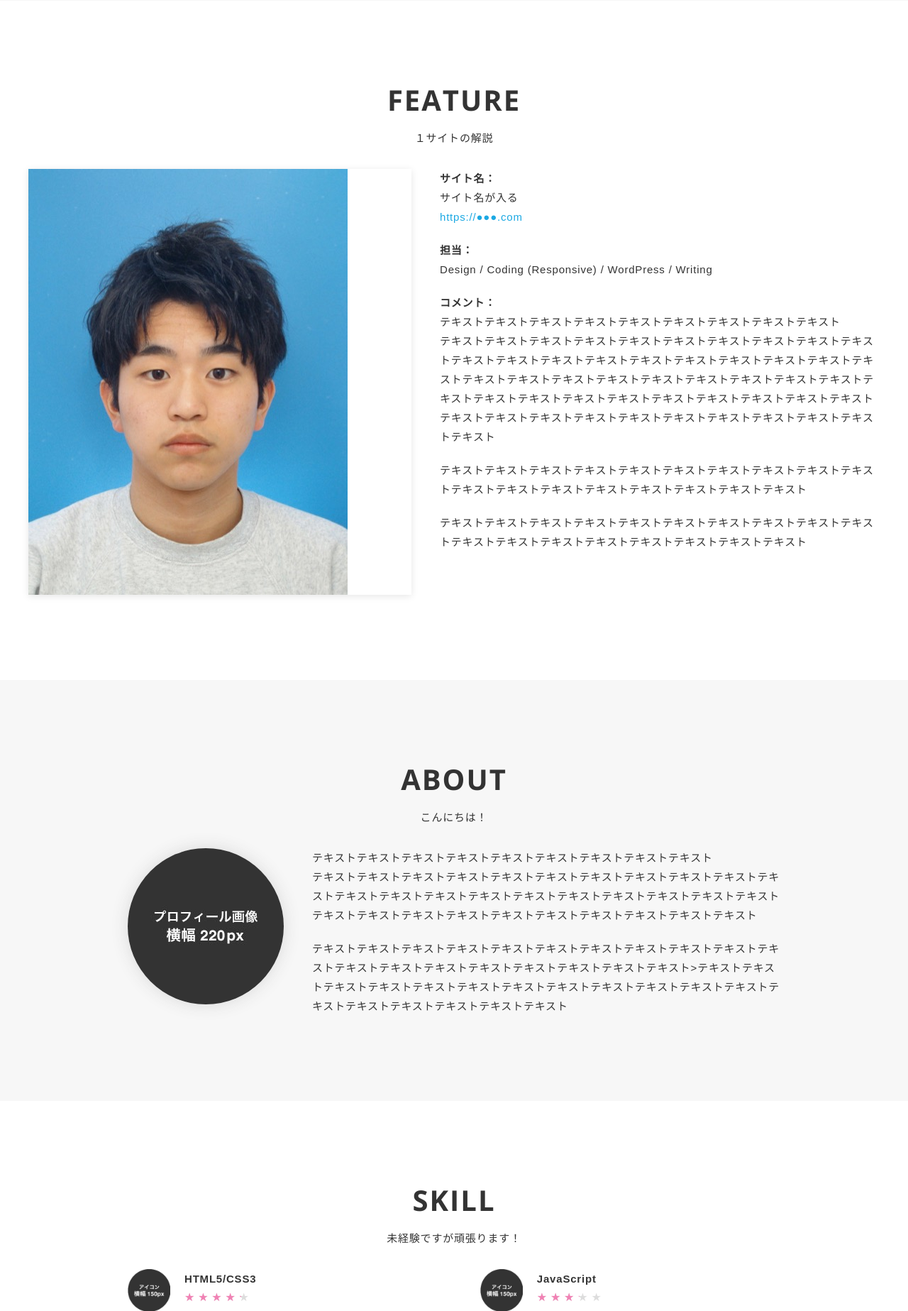
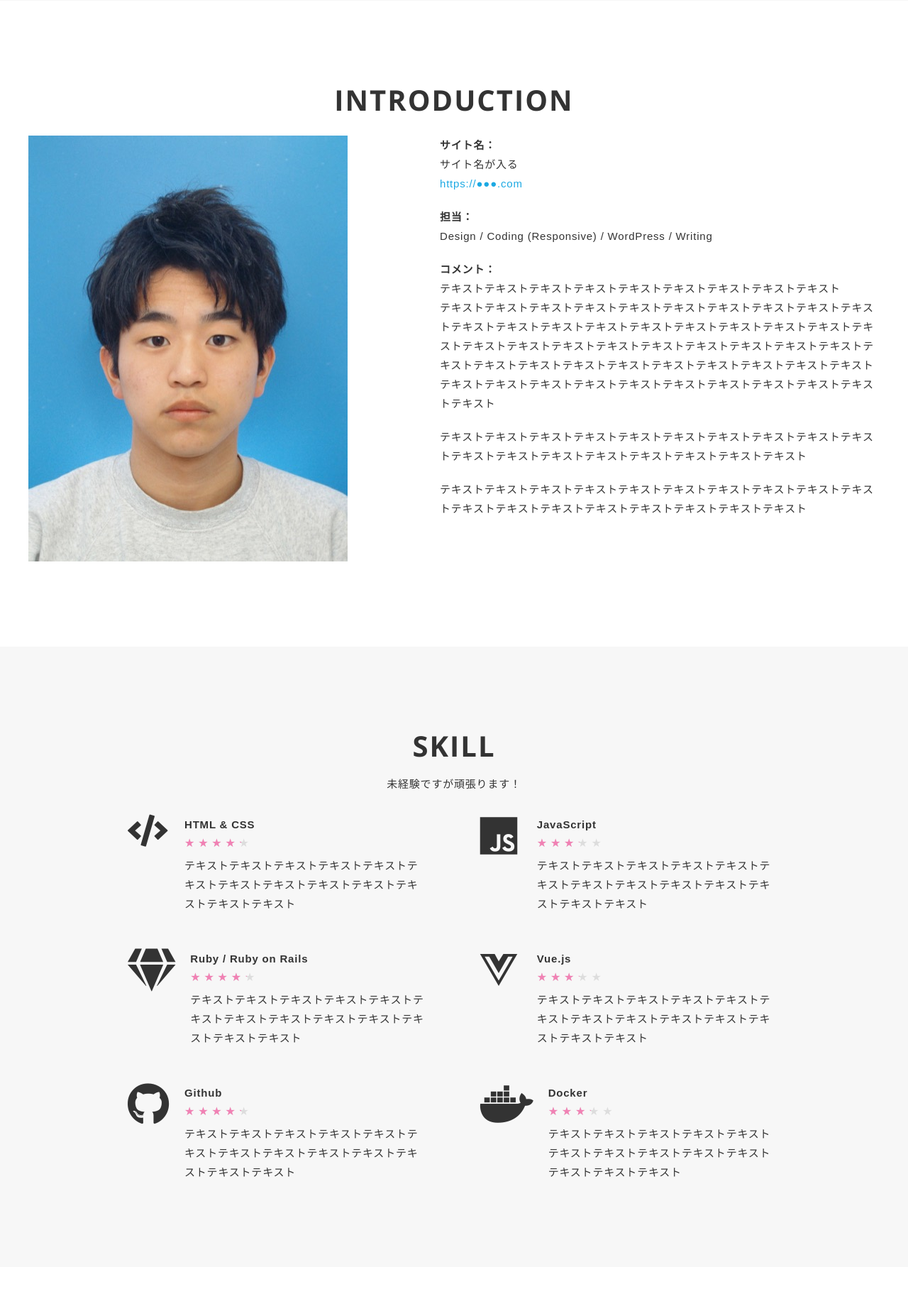
Before and after one commit to kashima3290/portfolio, a PHP site: page / in a window 1280 px wide. Shown: the part 1334-3181 px from the top of the page at 71% size. Run offline with PHP 8.4, Linux system fonts and the light colour scheme; some libraries are stand-ins or nearby versions.

Commit message:
skill icon

```diff
--- a/css/style.css
+++ b/css/style.css
@@ -112,7 +112,7 @@
   align-items: center;
   justify-content: center;
   height: 78vh;
-  background-image: url(../img/background1.webp);
+  background-image: url(../img/background2.webp);
 }
 
 .logo {
--- a/index.html
+++ b/index.html
@@ -9,7 +9,7 @@
   <meta property='og:description' content='Webデザイナー TARO YAMADAのポートフォリオサイトです！'>
   <meta property="og:image" content="img/ogp.png">
   <meta name="description" content="Webデザイナー TARO YAMADAのポートフォリオサイトです！" />
-  <title>Webデザイナー TARO YAMADA ポートフォリオ</title>
+  <title>PORTFOLIO</title>
   <link href="https://fonts.googleapis.com/css?family=Open+Sans:700" rel="stylesheet">
   <link href="css/reset.css" media="all" rel="stylesheet" type="text/css" />
   <link href="css/photoswipe/photoswipe.css" media="all" rel="stylesheet" type="text/css" />
@@ -17,6 +17,7 @@
   <link href="css/style.css" media="all" rel="stylesheet" type="text/css" />
   <link rel="shortcut icon" href="img/favicon.ico" />
   <link rel=”canonical” href=”URLが入る” />
+  <link rel="stylesheet" href="https://use.fontawesome.com/releases/v5.6.3/css/all.css">
 </head>
 
 <body>
@@ -26,8 +27,8 @@
     <nav class="gnav" class="fixed">
       <ul class="gnav-list">
         <li class="gnav-item"><a class="gnav-link" href="#works-section">WORKS</a></li>
-        <li class="gnav-item"><a class="gnav-link" href="#feature-section">FEATURE</a></li>
-        <li class="gnav-item"><a class="gnav-link" href="#about-section">ABOUT</a></li>
+        <li class="gnav-item"><a class="gnav-link" href="#feature-section">INTRODUCTION</a></li>
+        <!-- <li class="gnav-item"><a class="gnav-link" href="#about-section">ABOUT</a></li> -->
         <li class="gnav-item"><a class="gnav-link" href="#skill-section">SKILL</a></li>
         <li class="gnav-item"><a class="gnav-link" href="#contact-section">CONTACT</a></li>
       </ul>
@@ -91,18 +92,14 @@
       <section class="feature-section section" id="feature-section">
         <div class="inner">
           <div class="section-heading">
-            <h2 class="heading-primary">FEATURE</h2>
+            <h2 class="heading-primary">INTRODUCTION</h2>
           </div>
           <div class="section-lead">
-            <p>
-              １サイトの解説
-            </p>
           </div>
           <div class="section-body feature">
             <div class="feature-item">
               <div class="feature-image-wrapper">
-                <a href="https://www.yahoo.co.jp/" target="_blank" class="hover-action"><img clas="feature-image"
-                    src="img/image0.jpeg" alt=""></a>
+                <img clas="feature-image" src="img/image0.jpeg" alt="">
               </div>
               <div class="feature-body">
                 <p>
@@ -122,7 +119,7 @@
       <!-- /.feature-section -->
 
       <!-- .about-section -->
-      <section class="about-section section" id="about-section">
+      <!-- <section class="about-section section" id="about-section">
         <div class="inner">
           <div class="section-heading">
             <h2 class="heading-primary">ABOUT</h2>
@@ -148,7 +145,7 @@
             </div>
           </div>
         </div>
-      </section>
+      </section> -->
       <!-- /.about-section -->
 
       <!-- .skill-section -->
@@ -166,10 +163,10 @@
             <div class="skill-list">
               <div class="skill-item">
                 <div class="skill-image-wrapper">
-                  <img class="skill-image" src="img/skill/icon_skill.png" alt="">
+                  <i class="fas fa-code fa-3x"></i>
                 </div>
                 <div class="skill-body">
-                  <h3 class="skill-title">HTML5/CSS3</h3>
+                  <h3 class="skill-title">HTML & CSS</h3>
                   <div class="skill-rating rating">
                     <div class="rate rate4"></div>
                   </div>
@@ -179,7 +176,7 @@
               </div>
               <div class="skill-item">
                 <div class="skill-image-wrapper">
-                  <img class="skill-image" src="img/skill/icon_skill.png" alt="">
+                  <i class="fab fa-js fa-4x"></i>
                 </div>
                 <div class="skill-body">
                   <h3 class="skill-title">JavaScript</h3>
@@ -192,10 +189,10 @@
               </div>
               <div class="skill-item">
                 <div class="skill-image-wrapper">
-                  <img class="skill-image" src="img/skill/icon_skill.png" alt="">
+                  <i class="fas fa-gem  fa-4x"></i>
                 </div>
                 <div class="skill-body">
-                  <h3 class="skill-title">WordPress</h3>
+                  <h3 class="skill-title">Ruby / Ruby on Rails</h3>
                   <div class="skill-rating rating">
                     <div class="rate rate4"></div>
                   </div>
@@ -205,10 +202,23 @@
               </div>
               <div class="skill-item">
                 <div class="skill-image-wrapper">
-                  <img class="skill-image" src="img/skill/icon_skill.png" alt="">
+                  <i class="fab fa-vuejs fa-4x"></i>
                 </div>
                 <div class="skill-body">
-                  <h3 class="skill-title">Photoshop</h3>
+                  <h3 class="skill-title">Vue.js</h3>
+                  <div class="skill-rating rating">
+                    <div class="rate rate3"></div>
+                  </div>
+                  <p>
+                    テキストテキストテキストテキストテキストテキストテキストテキストテキストテキストテキストテキストテキスト</p>
+                </div>
+              </div>
+              <div class="skill-item">
+                <div class="skill-image-wrapper">
+                  <i class="fab fa-github fa-4x"></i>
+                </div>
+                <div class="skill-body">
+                  <h3 class="skill-title">Github</h3>
                   <div class="skill-rating rating">
                     <div class="rate rate4"></div>
                   </div>
@@ -218,10 +228,10 @@
               </div>
               <div class="skill-item">
                 <div class="skill-image-wrapper">
-                  <img class="skill-image" src="img/skill/icon_skill.png" alt="">
+                  <i class="fab fa-docker fa-4x"></i>
                 </div>
                 <div class="skill-body">
-                  <h3 class="skill-title">Illustrator</h3>
+                  <h3 class="skill-title">Docker</h3>
                   <div class="skill-rating rating">
                     <div class="rate rate3"></div>
                   </div>
@@ -229,19 +239,7 @@
                     テキストテキストテキストテキストテキストテキストテキストテキストテキストテキストテキストテキストテキスト</p>
                 </div>
               </div>
-              <div class="skill-item">
-                <div class="skill-image-wrapper">
-                  <img class="skill-image" src="img/skill/icon_skill.png" alt="">
-                </div>
-                <div class="skill-body">
-                  <h3 class="skill-title">XD</h3>
-                  <div class="skill-rating rating">
-                    <div class="rate rate3"></div>
-                  </div>
-                  <p>
-                    テキストテキストテキストテキストテキストテキストテキストテキストテキストテキストテキストテキストテキスト</p>
-                </div>
-              </div>
+
             </div>
           </div>
         </div>
```
Also changed, not shown: img/background2.webp (added).
